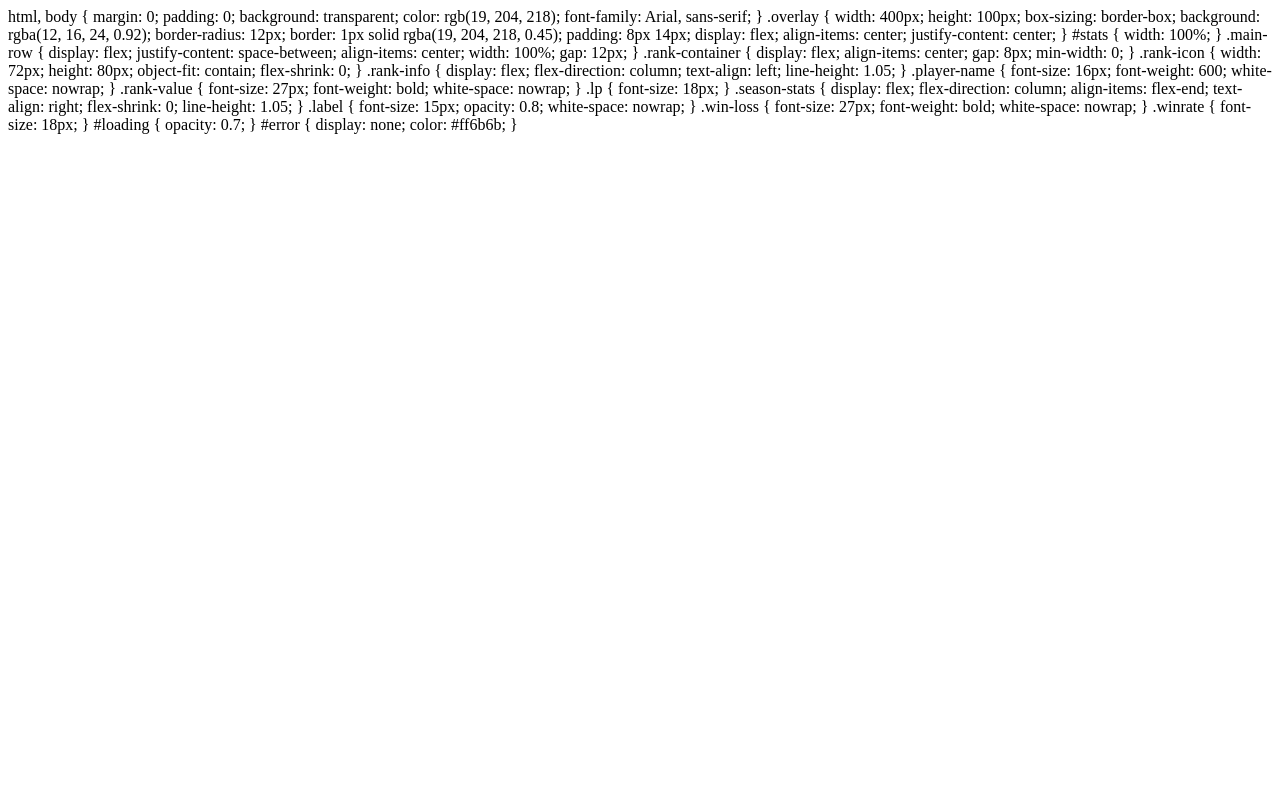
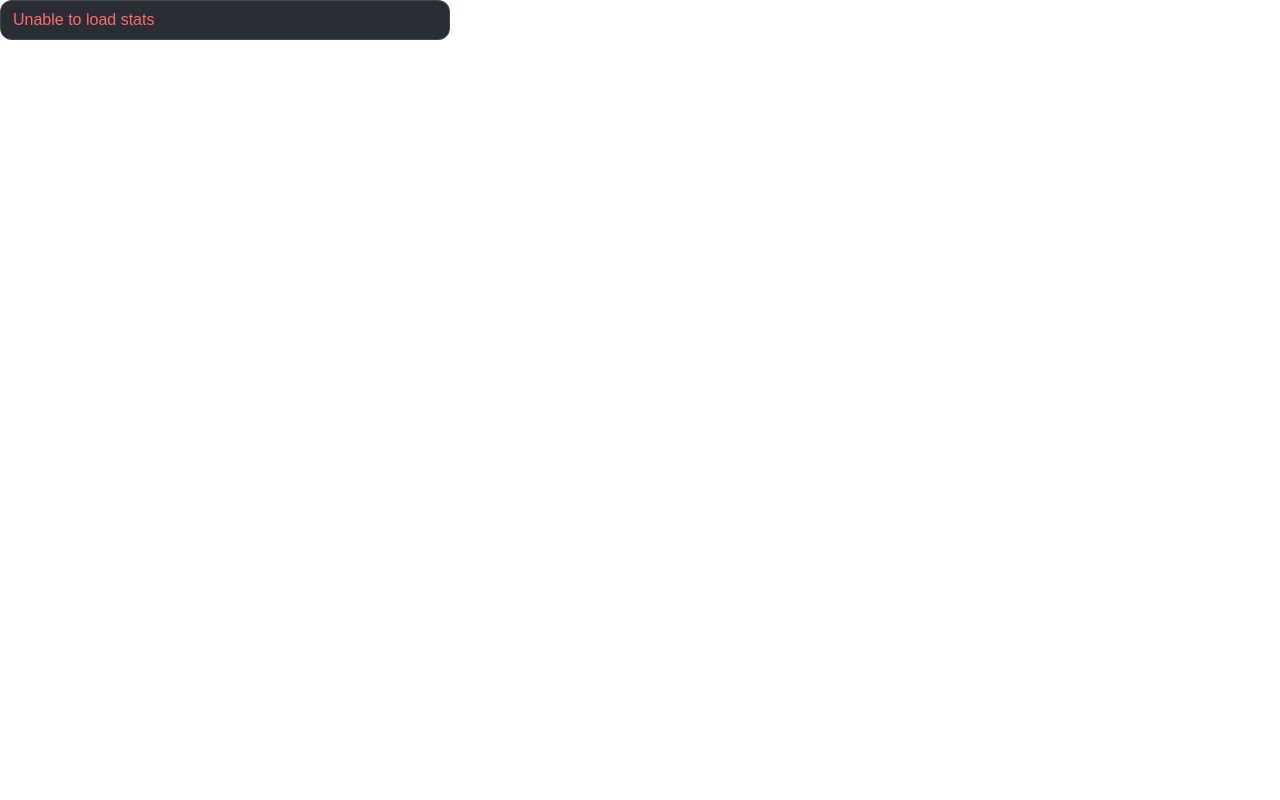
Before and after one commit to kpow525/tft-overlay, a Flask app: page /doubleup in a window 1280 px wide. Run offline with Flask 3, Linux system fonts and the light colour scheme.

Commit message:
undo for diff method

```diff
--- a/templates/doubleup.html
+++ b/templates/doubleup.html
@@ -1,4 +1,12 @@
+<!DOCTYPE html>
+<html lang="en">
+<head>
+    <meta charset="UTF-8">
+    <meta name="viewport" content="width=device-width, initial-scale=1.0">
 
+    <title>Double Up Stats</title>
+
+    <style>
         html, body {
             margin: 0;
             padding: 0;
@@ -8,23 +16,19 @@ html, body {
         }
 
         .overlay {
-    width: 400px;
-    height: 100px;
+            display: inline-block;
+            width: 450px;
+            height: 110;
             box-sizing: border-box;
+            /* Background */
+            background: rgba(12, 16, 24, 0.88);
+            border-radius: 12px;
 
-    background: rgba(12, 16, 24, 0.92);
-    border-radius: 12px;
-    border: 1px solid rgba(19, 204, 218, 0.45);
+            /* Spacing */
+            padding: 10px 12px;
 
-    padding: 8px 14px;
-
-    display: flex;
-    align-items: center;
-    justify-content: center;
-}
-
-#stats {
-    width: 100%;
+            /* Optional subtle outline */
+            border: 1px solid rgba(255, 255, 255, 0.12);
         }
 
         .main-row {
@@ -32,65 +36,55 @@ html, body {
             justify-content: space-between;
             align-items: center;
             width: 100%;
-    gap: 12px;
+            box-sizing: border-box;
         }
 
         .rank-container {
             display: flex;
             align-items: center;
-    gap: 8px;
-    min-width: 0;
+            gap: 6px;
         }
 
         .rank-icon {
-    width: 72px;
-    height: 80px;
+            width: 100px;
+            height: 100px;
             object-fit: contain;
-    flex-shrink: 0;
+        }
+
+        .player-name {
+            font-size: 16px;
+            white-space: nowrap;
         }
 
         .rank-info {
             display: flex;
             flex-direction: column;
             text-align: left;
-    line-height: 1.05;
         }
 
-.player-name {
+        .season-stats {
+            display: flex;
+            flex-direction: column;
+            text-align: right;
+        }
+
+        .label {
             font-size: 16px;
-    font-weight: 600;
-    white-space: nowrap;
+            opacity: 0.8;
         }
 
         .rank-value {
-    font-size: 27px;
+            font-size: 28px;
             font-weight: bold;
-    white-space: nowrap;
         }
 
         .lp {
             font-size: 18px;
         }
 
-.season-stats {
-    display: flex;
-    flex-direction: column;
-    align-items: flex-end;
-    text-align: right;
-    flex-shrink: 0;
-    line-height: 1.05;
-}
-
-.label {
-    font-size: 15px;
-    opacity: 0.8;
-    white-space: nowrap;
-}
-
         .win-loss {
-    font-size: 27px;
+            font-size: 28px;
             font-weight: bold;
-    white-space: nowrap;
         }
 
         .winrate {
@@ -105,3 +99,106 @@ html, body {
             display: none;
             color: #ff6b6b;
         }
+    </style>
+</head>
+
+<body>
+
+<div class="overlay">
+
+    <div id="loading">
+        Loading...
+    </div>
+
+    <div id="error">
+        Unable to load stats
+    </div>
+
+    <div id="stats" style="display: none;">
+
+        <div class="main-row">
+
+            <div class="rank-container">
+                <img id="rank-icon" class="rank-icon" src="" alt="Rank">
+
+                <div class="rank-info">
+                    <div class="player-name" id="player-name">-</div>
+                    <div class="rank-value" id="rank">-</div>
+                    <div class="lp" id="lp">- LP</div>
+                </div>
+            </div>
+
+            <div class="season-stats">
+                <div class="label">Season W/L</div>
+                <div class="win-loss" id="win-loss">-</div>
+                <div class="winrate" id="winrate">-</div>
+            </div>
+        </div>
+    </div>
+</div>
+
+<script>
+async function loadStats() {
+    try {
+        const params = new URLSearchParams(window.location.search);
+
+        const gameName = params.get("gameName");
+        const tagLine = params.get("tagLine");
+
+        if (!gameName || !tagLine) {
+            throw new Error("Missing gameName or tagLine");
+        }
+
+        const response = await fetch(
+            `/api/stats?gameName=${encodeURIComponent(gameName)}&tagLine=${encodeURIComponent(tagLine)}`
+        );
+
+        if (!response.ok) {
+            throw new Error("API request failed");
+        }
+
+        const data = await response.json();
+
+        const rankIcon = document.getElementById("rank-icon");
+
+        rankIcon.src = `/static/ranks/${data.tier.toLowerCase()}.png`;
+
+        document.getElementById("player-name").textContent =
+            data.riot_id;
+
+        document.getElementById("rank").textContent =
+            `${data.tier} ${data.rank}`;
+
+        document.getElementById("lp").textContent =
+            `${data.lp} LP`;
+
+        document.getElementById("win-loss").textContent =
+            `${data.wins}-${data.losses}`;
+
+        document.getElementById("winrate").textContent =
+            `${data.winrate}%`;
+
+        // document.getElementById("top2-rate").textContent =
+        //     `${data.top2_rate}%`;
+
+        // document.getElementById("average-placement").textContent =
+        //     data.average_placement ?? "-";
+
+        document.getElementById("loading").style.display = "none";
+        document.getElementById("error").style.display = "none";
+        document.getElementById("stats").style.display = "block";
+
+    } catch (error) {
+        console.error(error);
+
+        document.getElementById("loading").style.display = "none";
+        document.getElementById("error").style.display = "block";
+    }
+}
+
+loadStats();
+setInterval(loadStats, 300000);
+</script>
+
+</body>
+</html>
```
Lines whose indentation alone changed are shown as unchanged.
